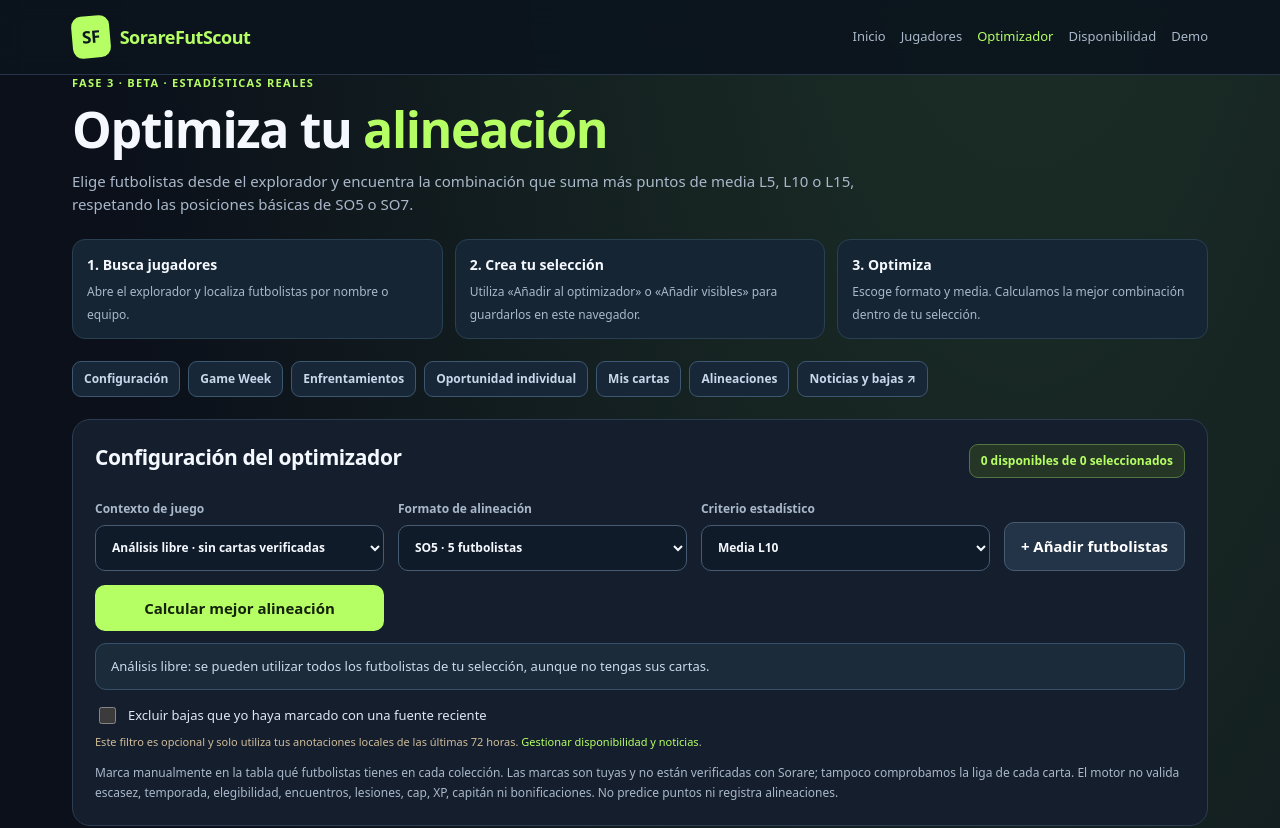
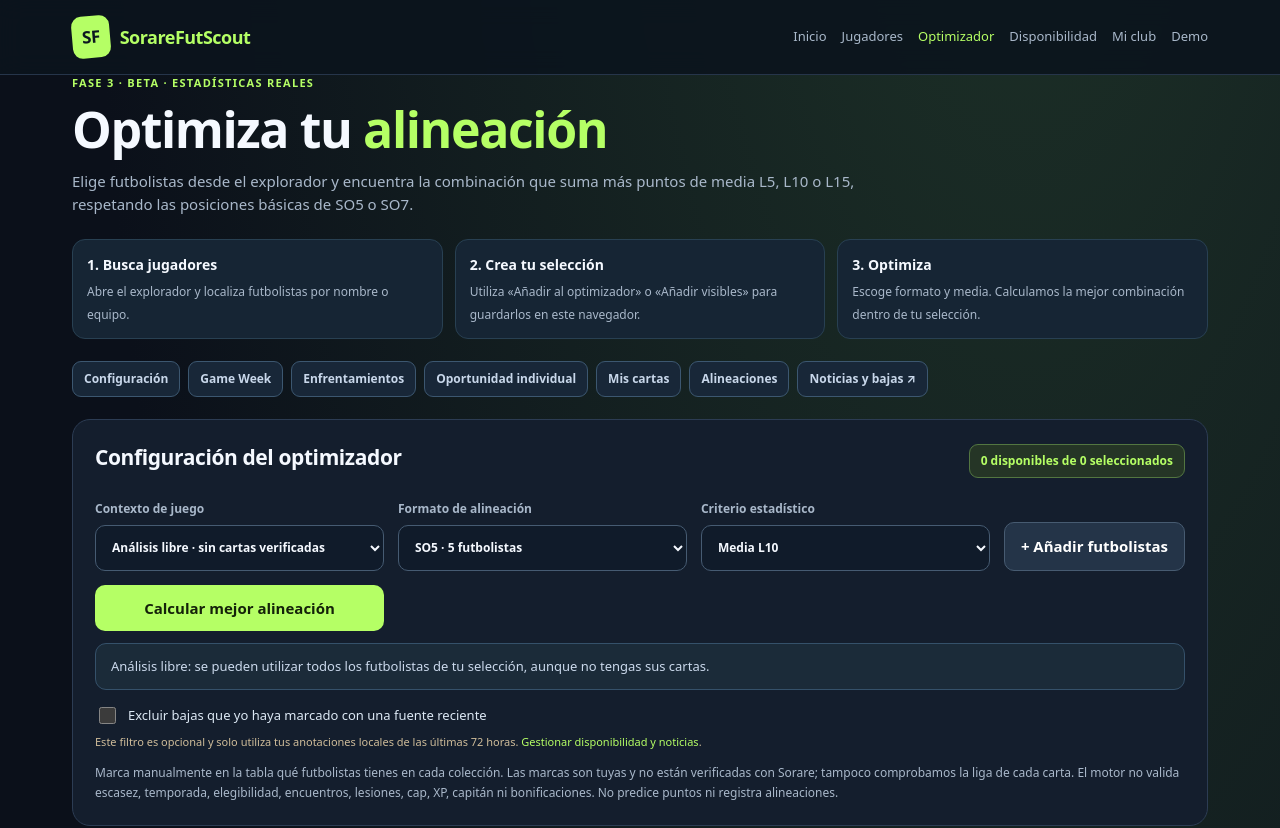
Before and after one commit to karimruiz7/sorarefutscout, a plain HTML site: page optimizador-real.html in a window 1280 px wide. Shown: the top 828 px of the page. Drawn offline with Linux system fonts and the light colour scheme.

Commit message:
Integrar Mi club y privacidad en navegación

```diff
--- a/optimizador-real.html
+++ b/optimizador-real.html
@@ -163,7 +163,7 @@ section[id]{scroll-margin-top:94px}
 </head>
 <body>
 <header><div class="wrap head"><a class="brand" href="/"><span class="mark">SF</span><span>Sorare<i>FutScout</i></span></a>
-<nav class="nav" aria-label="Navegación principal"><a href="/">Inicio</a><a href="/explorador.html">Jugadores</a><a class="selected" href="/optimizador-real.html" aria-current="page">Optimizador</a><a href="/disponibilidad.html">Disponibilidad</a><a href="/demo.html">Demo</a></nav></div></header>
+<nav class="nav" aria-label="Navegación principal"><a href="/">Inicio</a><a href="/explorador.html">Jugadores</a><a class="selected" href="/optimizador-real.html" aria-current="page">Optimizador</a><a href="/disponibilidad.html">Disponibilidad</a><a href="/mi-club.html">Mi club</a><a href="/demo.html">Demo</a></nav></div></header>
 <main class="wrap">
 <div class="flag">FASE 3 · BETA · ESTADÍSTICAS REALES</div>
 <h1>Optimiza tu <span style="color:var(--accent)">alineación</span></h1>
```
